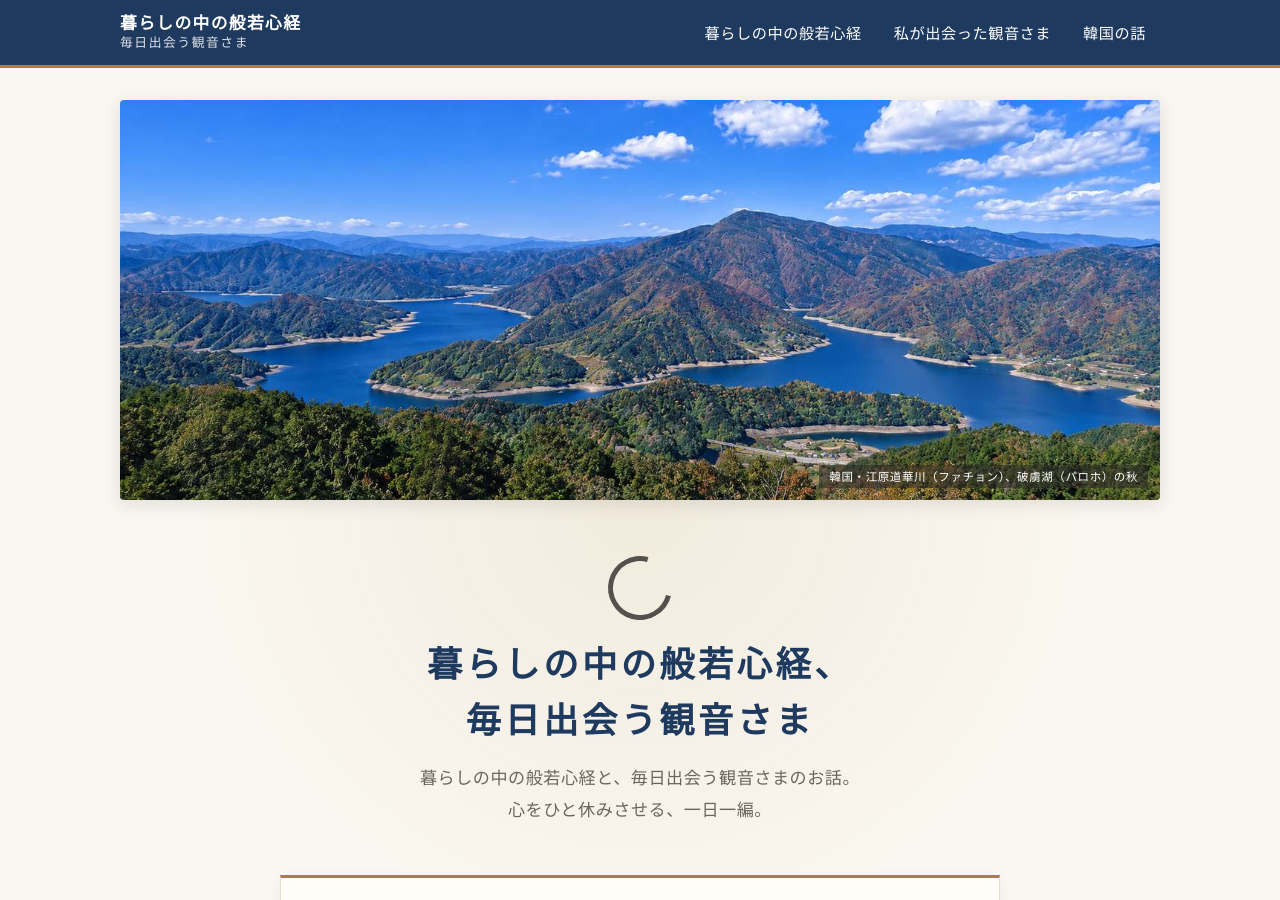
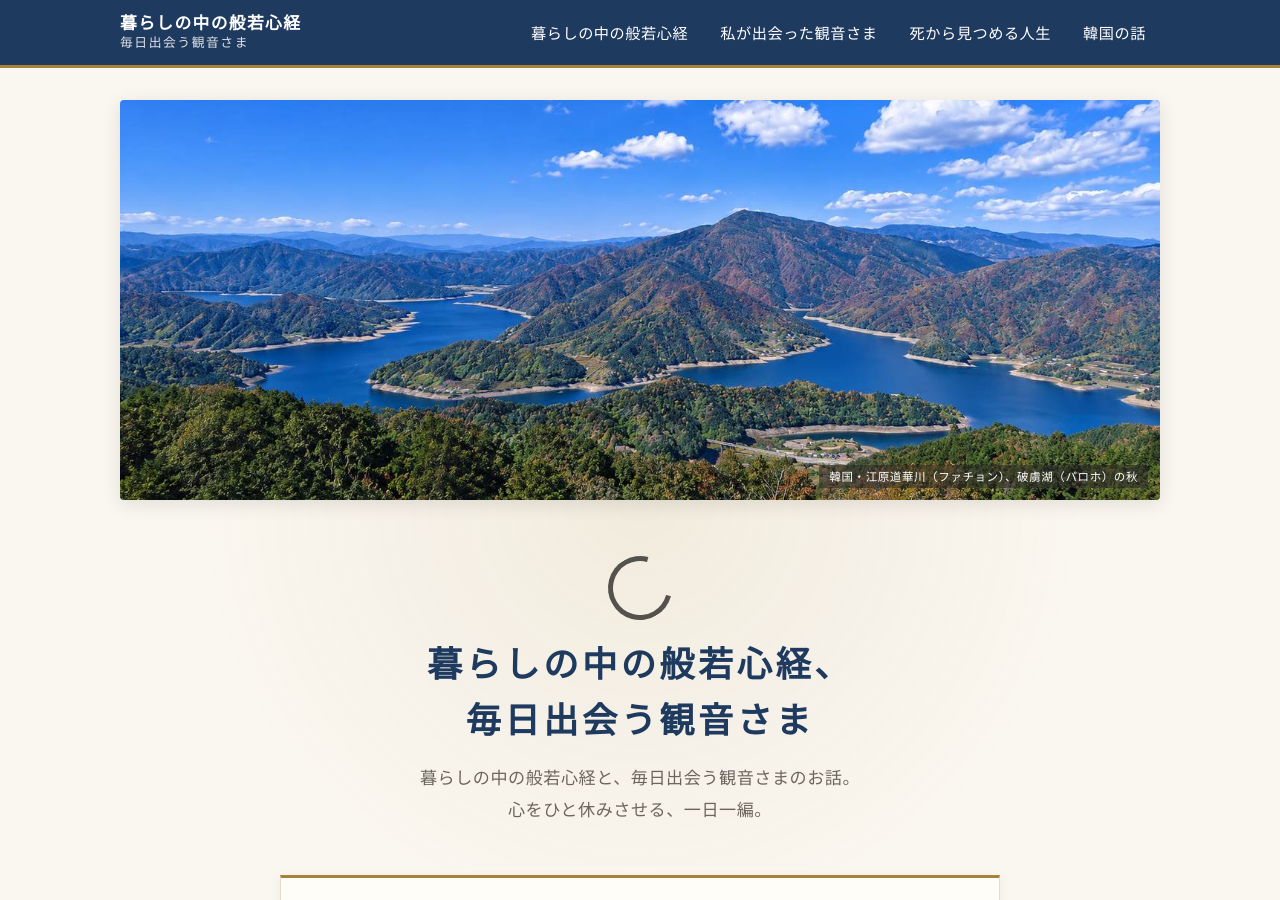
Before and after one commit to your7179/gtshin, a Jekyll site: the page built from index.html, in a window 1280 px wide and 900 px high. Built offline with Jekyll 4.4.1, drawn with Linux system fonts in a browser that asks for light colours.

Commit message:
Add files via upload

```diff
--- a/_includes/header.html
+++ b/_includes/header.html
@@ -9,6 +9,7 @@
     <nav class="site-nav" aria-label="メインメニュー">
       <a href="{{ '/hannya/' | relative_url }}"{% if page.url contains '/hannya/' %} class="active"{% endif %}>暮らしの中の般若心経</a>
       <a href="{{ '/kannon/' | relative_url }}"{% if page.url contains '/kannon/' %} class="active"{% endif %}>私が出会った観音さま</a>
+      <a href="{{ '/shisei/' | relative_url }}"{% if page.url contains '/shisei/' %} class="active"{% endif %}>死から見つめる人生</a>
       <a href="{{ '/korea/' | relative_url }}"{% if page.url contains '/korea/' %} class="active"{% endif %}>韓国の話</a>
     </nav>
   </div>
```
